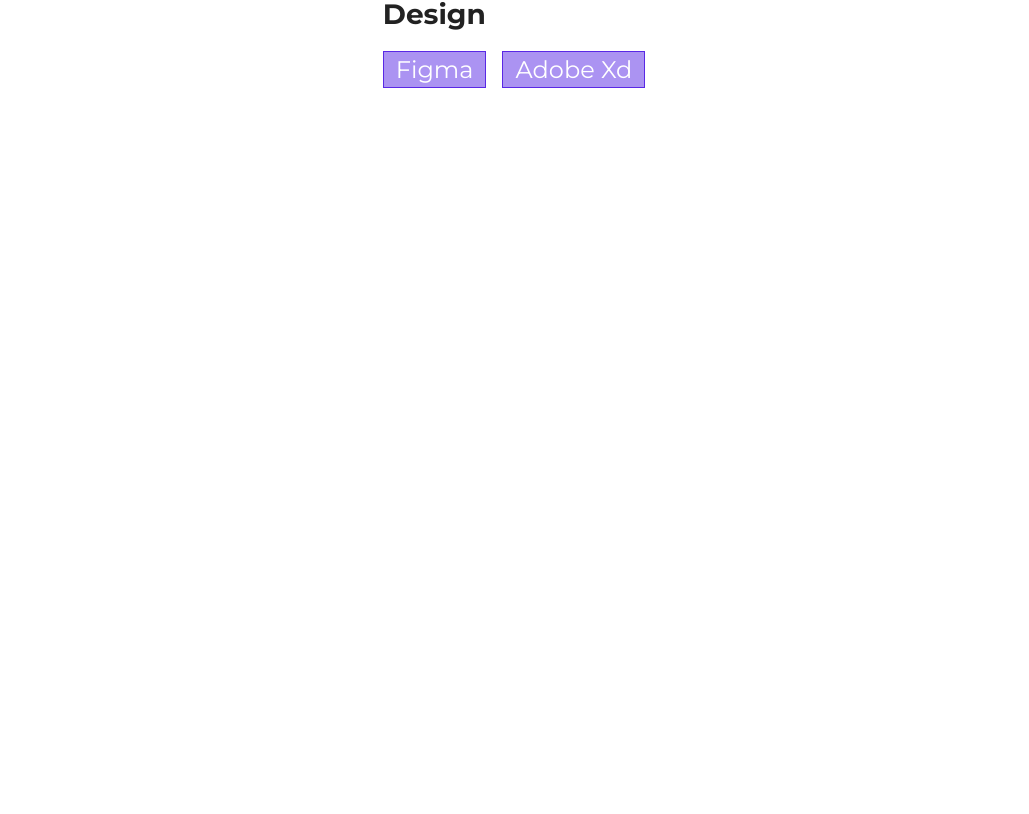
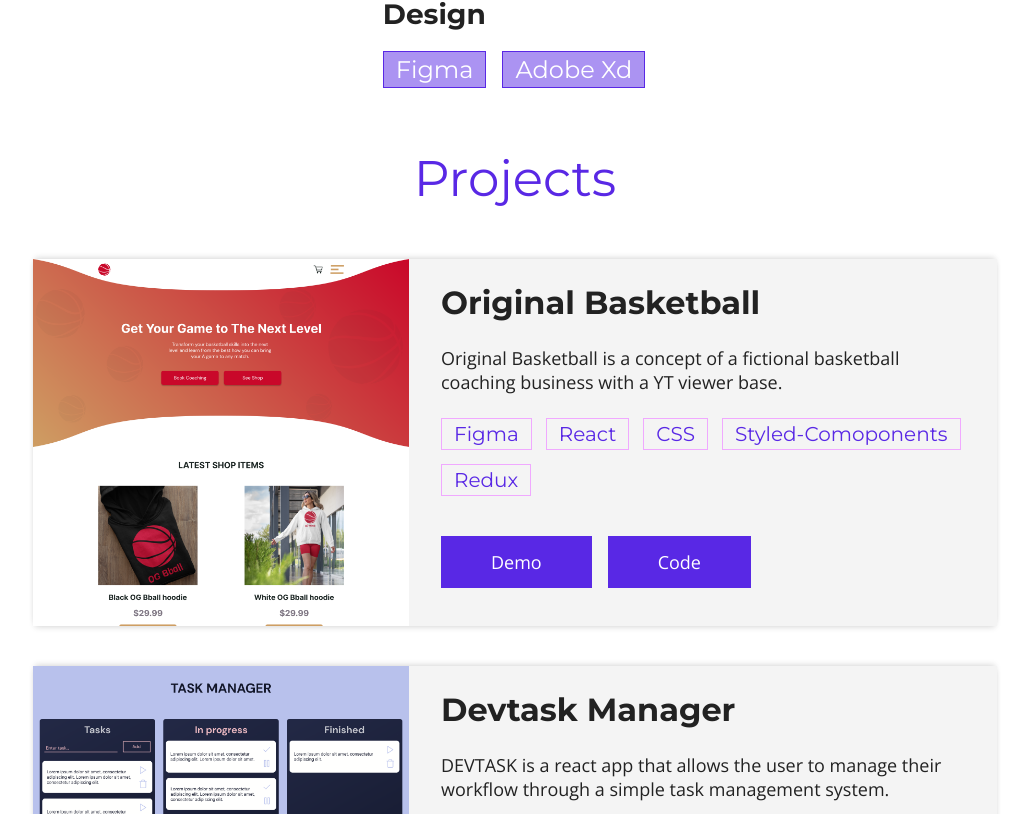
Before and after one commit to mondirhallouli/portfolio-2.0, a React (Create React App) app: page / in a window 1280 px wide. Shown: the part 1226-2040 px from the top of the page, without its empty margins (125-1154 px from the left). Before the commit the page ends 1374 px from the top, so only its background shows below. Built offline with nearby package versions, Linux system fonts and the light colour scheme.

Commit message:
changed the default color of all elements to a lighter black color

```diff
--- a/src/App.js
+++ b/src/App.js
@@ -1,6 +1,7 @@
 import { useState } from 'react';
 import HeaderComponent from "./components/header/Header";
 import MenuComponent from "./components/header/MobileMenu";
+import ProjectsComponent from './components/projects/Projects';
 import SkillsComponent from './components/skills/Skills';
 
 function App() {
@@ -16,6 +17,7 @@ function App() {
       <HeaderComponent openMenu={handleMenu} />
       <MenuComponent open={openMenu} closeMenu={handleMenu} />
       <SkillsComponent />
+      <ProjectsComponent />
     </div>
   );
 }
--- a/src/styles/global.css
+++ b/src/styles/global.css
@@ -27,6 +27,7 @@ html {
   padding: 0;
   box-sizing: border-box;
   font-family: var(--main-font);
+  color: var(--black);
 }
 
 /* TYPOGRAPHY  */
@@ -34,7 +35,6 @@ a {
   display: inline-block;
   font-family: var(--copy-font);
   text-decoration: none;
-  color: var(--black);
   transition: all 150ms ease-in;
   cursor: pointer;
 }
```
